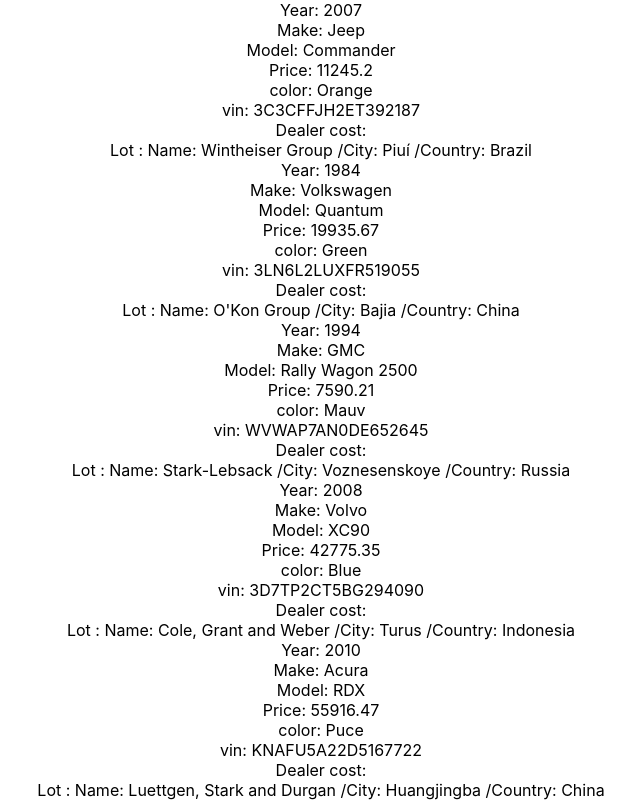
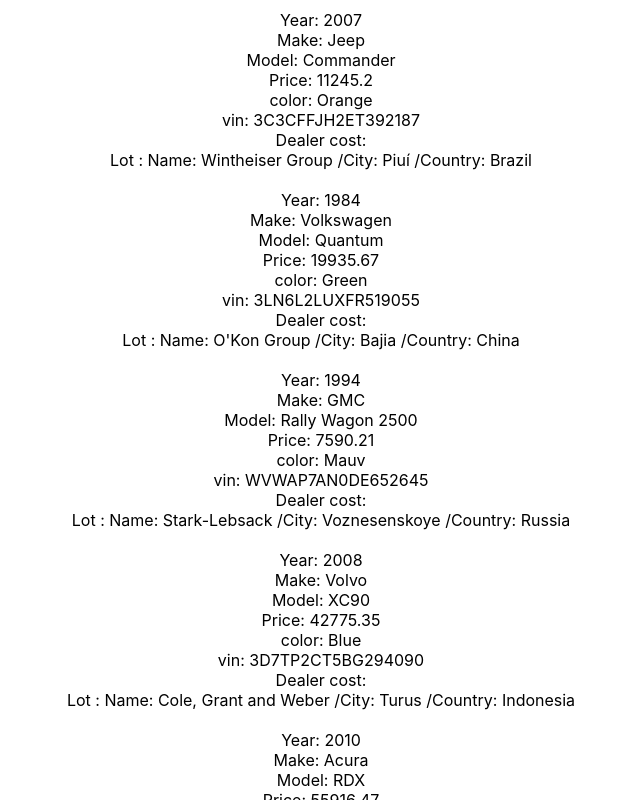
Before and after one commit to HaneenAmro/cars, a React (Create React App) app in the folder cars/: page / in a window 1280 px wide. Shown: the top 800 px of the page, without its empty margins (319-959 px from the left). Built offline with nearby package versions, Linux system fonts and the light colour scheme.

Commit message:
Added some padding to singleCar using CSS

```diff
--- a/cars/src/App.css
+++ b/cars/src/App.css
@@ -36,3 +36,8 @@
     transform: rotate(360deg);
   }
 }
+
+.singleCar {
+  padding: 10px;
+
+}
--- a/cars/src/singleCar.js
+++ b/cars/src/singleCar.js
@@ -1,6 +1,6 @@
 const SingleCar = (props) => {
     return (
-        <div>
+        <div className="singleCar">
             <div> Year: {props.year} </div>
             <div> Make: {props.make} </div>
             <div> Model: {props.model} </div>
```
